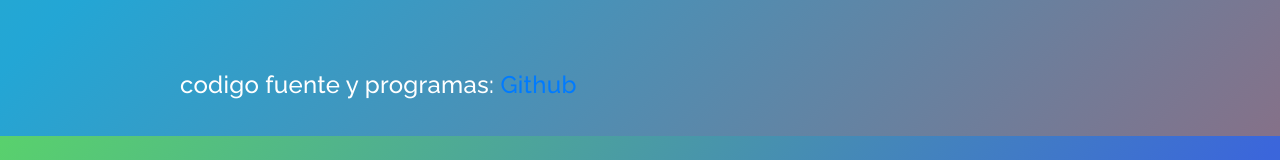
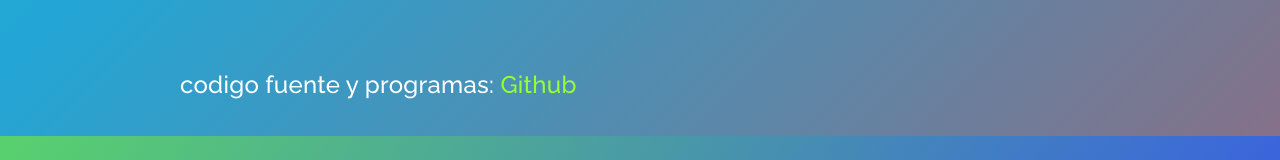
Before and after one commit to danro-code/estructura_datos, a plain HTML site: page docs/grafos.html in a window 1280 px wide. Shown: the part 2611-2771 px from the top of the page. Drawn offline with Linux system fonts and the light colour scheme; files whose address does not match are found by name.

Commit message:
Update grafos.html

```diff
--- a/docs/grafos.html
+++ b/docs/grafos.html
@@ -219,7 +219,7 @@
                 <div class="col-lg-1"></div>
                 <div class="col-lg-6 col-md-12 col-sm-12 align-self-center mobile-top-fix">
                     <div class="left-heading">
-                        <h2 class="section-title">codigo fuente y programas: <a href="https://github.com/danro-code/estructura_datos/tree/main/codigo" font color="white">Github</a> </h2>
+                        <h2 class="section-title">codigo fuente y programas: <a href="https://github.com/danro-code/estructura_datos/tree/main/codigo" style="color:#99FF33;">Github</a> </h2>
                     </div>
                 </div>
             </div>
```
